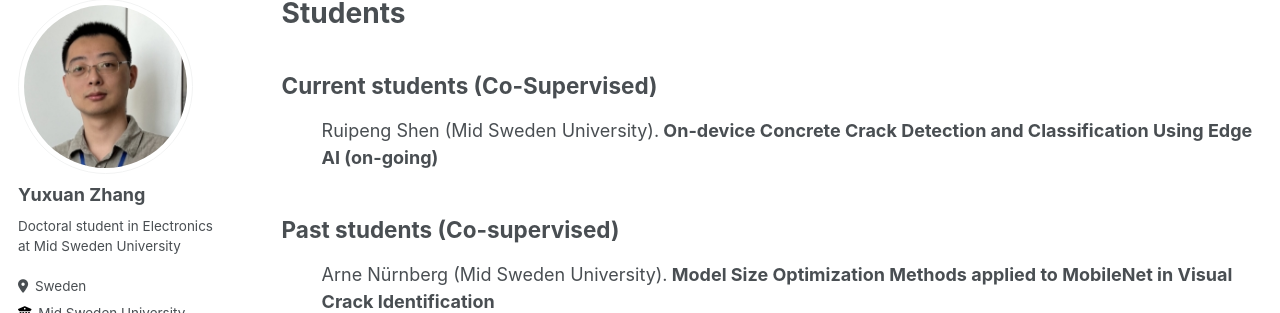
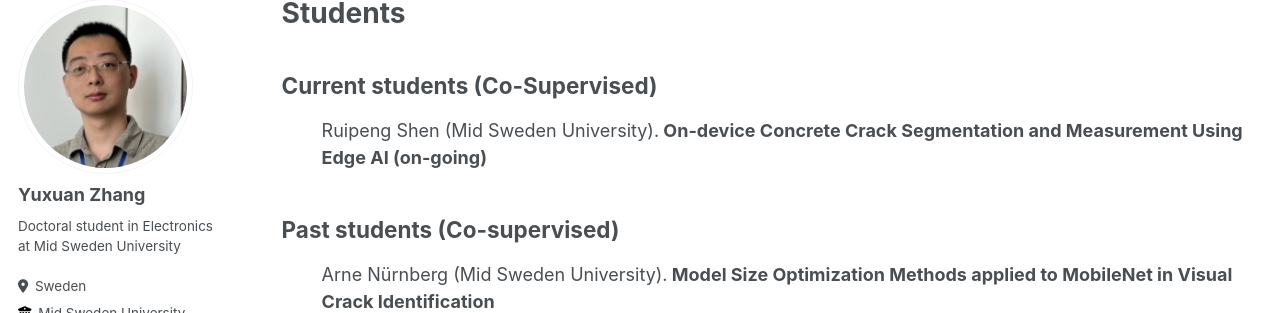
Before and after one commit to YuxuanZhang-96/YuxuanZhang-96.github.io, a Jekyll site: the page built from _pages/students.html, in a window 1280 px wide and 983 px high. Shown: the part 107-420 px from the top of the window. Built offline with Jekyll 4.4.1, drawn with Linux system fonts in a browser that asks for light colours; some web fonts are replaced.

Commit message:
Update students.html

```diff
--- a/_pages/students.html
+++ b/_pages/students.html
@@ -9,7 +9,7 @@ author_profile: true
     Current students (Co-Supervised)
 </h2>
 <ul>
-    Ruipeng Shen (Mid Sweden University).<b> On-device Concrete Crack Detection and Classification Using Edge AI (on-going) </b> <br>
+    Ruipeng Shen (Mid Sweden University).<b> On-device Concrete Crack Segmentation and Measurement Using Edge AI (on-going) </b> <br>
 </ul>
 
 
```
